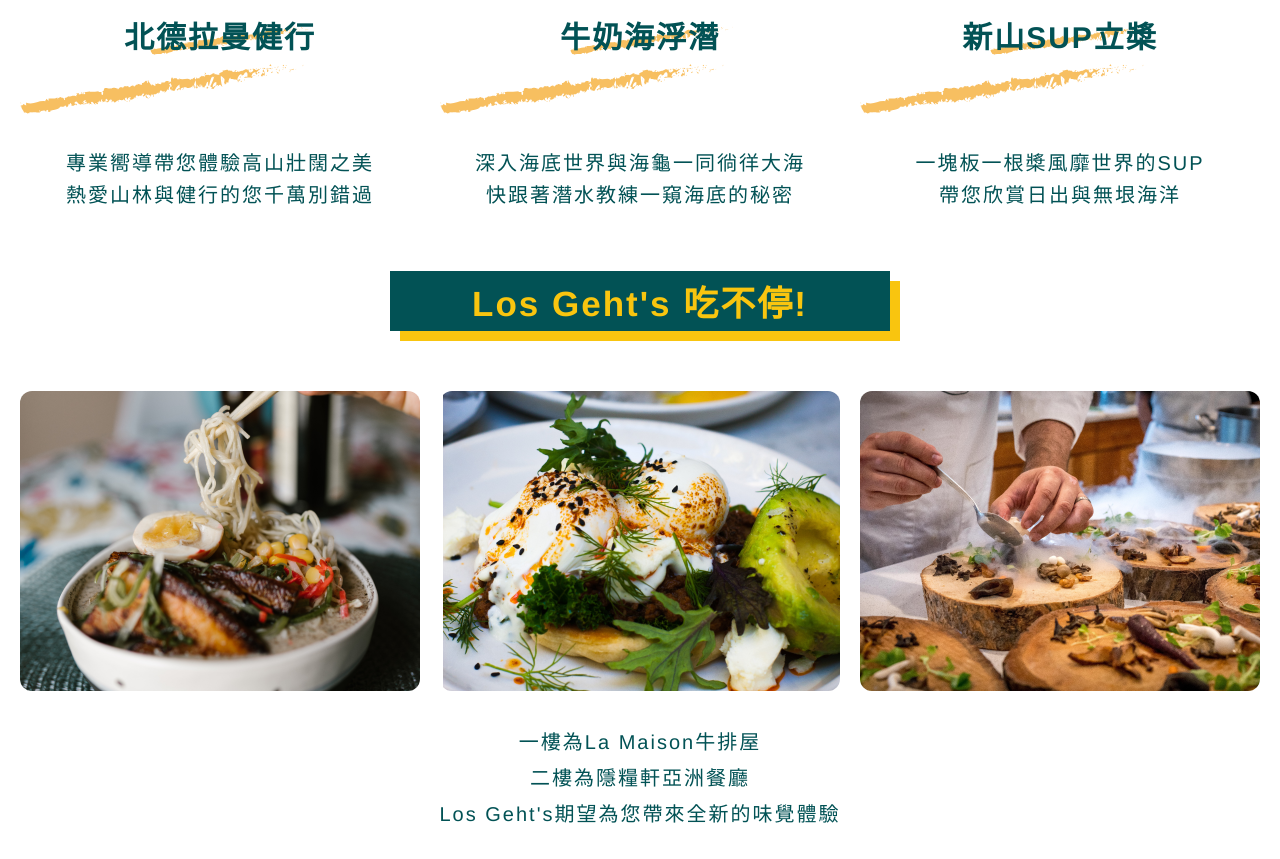
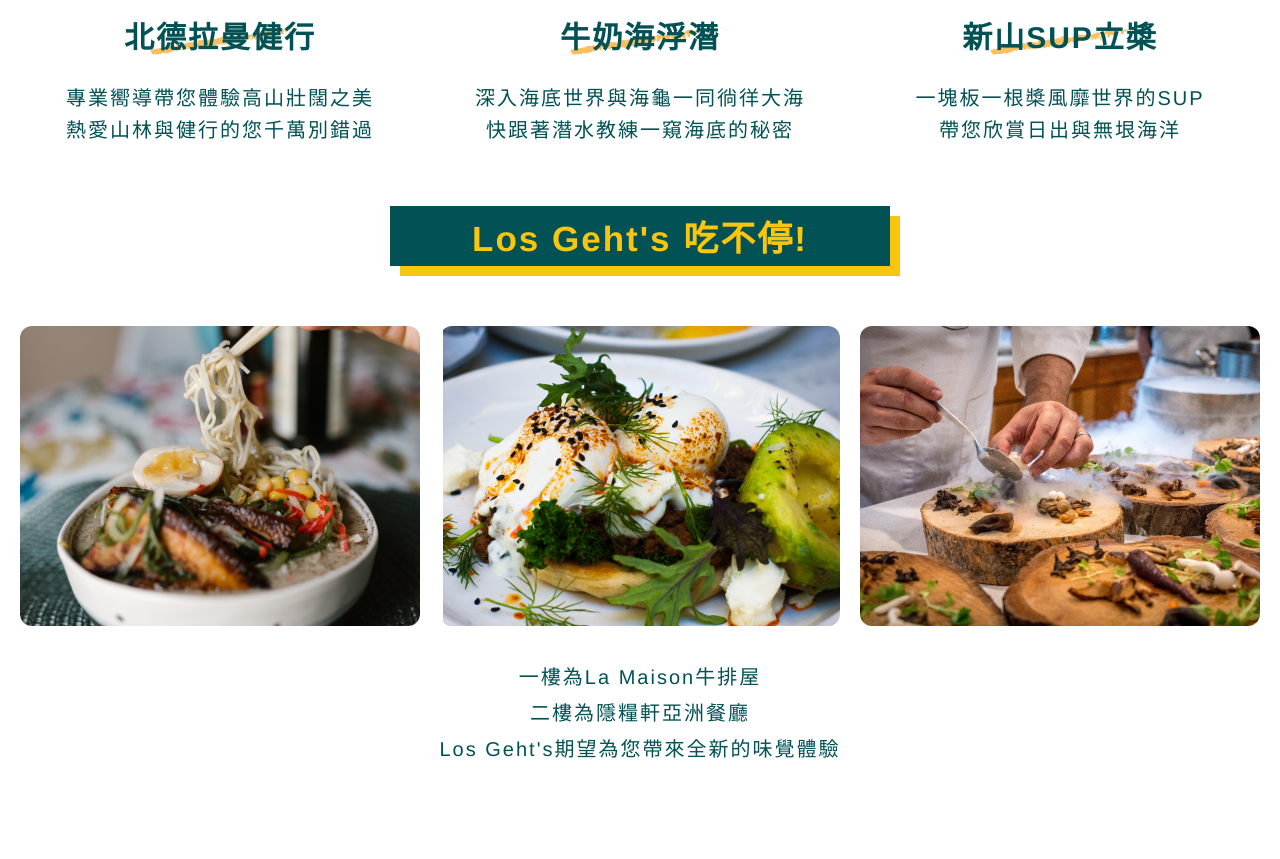
Before and after one commit to emily830101/project, a plain HTML site: page index.html in a window 1280 px wide. Shown: the part 1117-1976 px from the top of the page. Drawn offline with Linux system fonts and the light colour scheme.

Commit message:
remove yellow image from html

```diff
--- a/index.html
+++ b/index.html
@@ -43,19 +43,16 @@
             <li>
                 <a href="play.html"><img src="./image/index_hiking.png" ></a>
                 <h2>北德拉曼健行</h2>
-                <img class = "yellow yellow1" src="./image/yellow.svg">
                 <p>專業嚮導帶您體驗高山壯闊之美<br>熱愛山林與健行的您千萬別錯過</p>
             </li>
             <li>
                 <a href="play.html"><img src="./image/index_diving.png" ></a>
                 <h2>牛奶海浮潛</h2>
-                <img class = "yellow yellow2" src="./image/yellow.svg">
                 <p>深入海底世界與海龜一同徜徉大海<br>快跟著潛水教練一窺海底的秘密</p>
             </li>
             <li>
                 <a href="play.html"><img src="./image/index_sup.png"></a>
                 <h2>新山SUP立槳</h2>
-                <img  class = "yellow yellow3" src="./image/yellow.svg">
                 <p>一塊板一根槳風靡世界的SUP<br>帶您欣賞日出與無垠海洋</p>
             </li>
         </ul>
```
